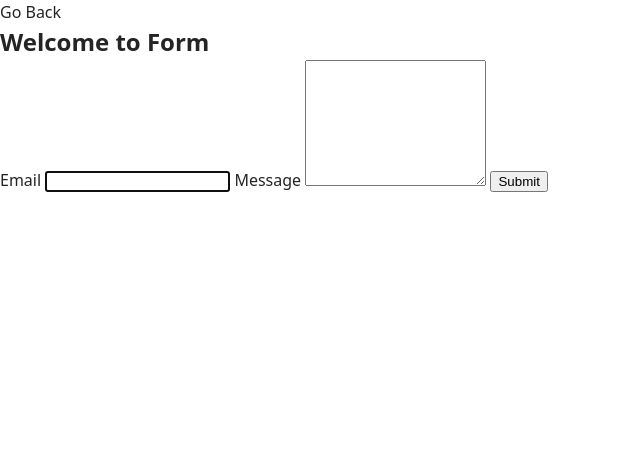
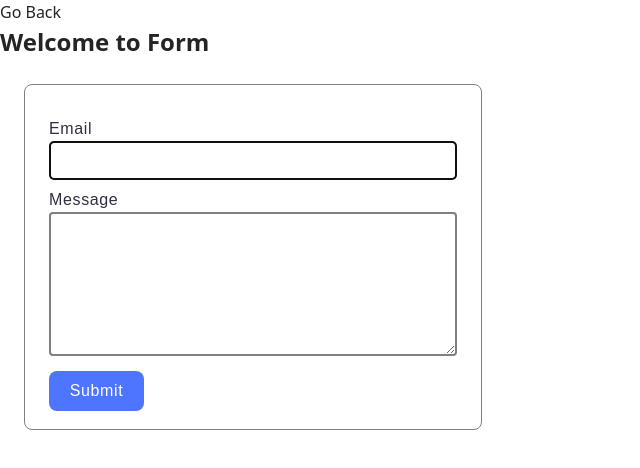
Before and after one commit to mintjam69/goit-js-hw-09, a website built with Vite: page src/2-form.html in a window 1280 px wide. Shown: the whole page, without its empty margins (0-640 px from the left). Built offline with nearby package versions, Linux system fonts and the light colour scheme.

Commit message:
connect my styles

```diff
--- a/src/css/styles.css
+++ b/src/css/styles.css
@@ -6,6 +6,12 @@
 */
 /* Common styles */
 @import url('./reset.css');
+/* My styles */
+@import url('./1-gallery.css');
+@import url('./2-form.css');
+
+/* /My styles */
+
 @import url('./base.css');
 @import url('./container.css');
 @import url('./animations.css');
```
